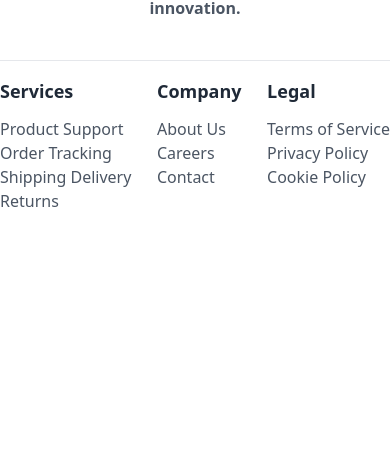
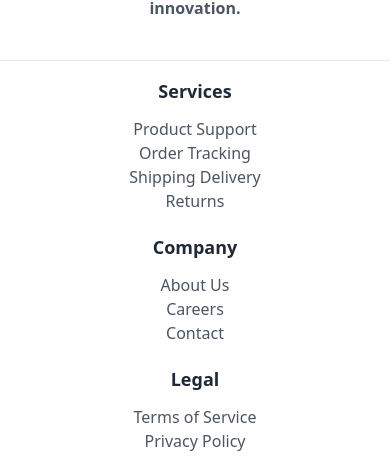
Before and after one commit to programming-hero-web-course-4/b10a8-gadget-heaven-HridoyMnd, a React (Vite) app: page / in a window 390 px wide. Shown: the part 7904-8361 px from the top of the page. Before the commit the page ends 8117 px from the top, so only its background shows below. Built offline with nearby package versions, Linux system fonts and the light colour scheme.

Commit message:
footer responsive done

```diff
--- a/src/assets/Components/Footer/Footer.jsx
+++ b/src/assets/Components/Footer/Footer.jsx
@@ -11,7 +11,7 @@ const Footer = () => {
                 {/* horizontal rule */}
                 <hr />
                 {/* bottom part */}
-                <div className="flex justify-between mt-4">
+                <div className="flex justify-between mt-4 max-md:flex-col text-center gap-5">
                     {/* left part */}
                     <div>
                         <h3 className="font-bold text-lg mb-3">Services</h3>
```
